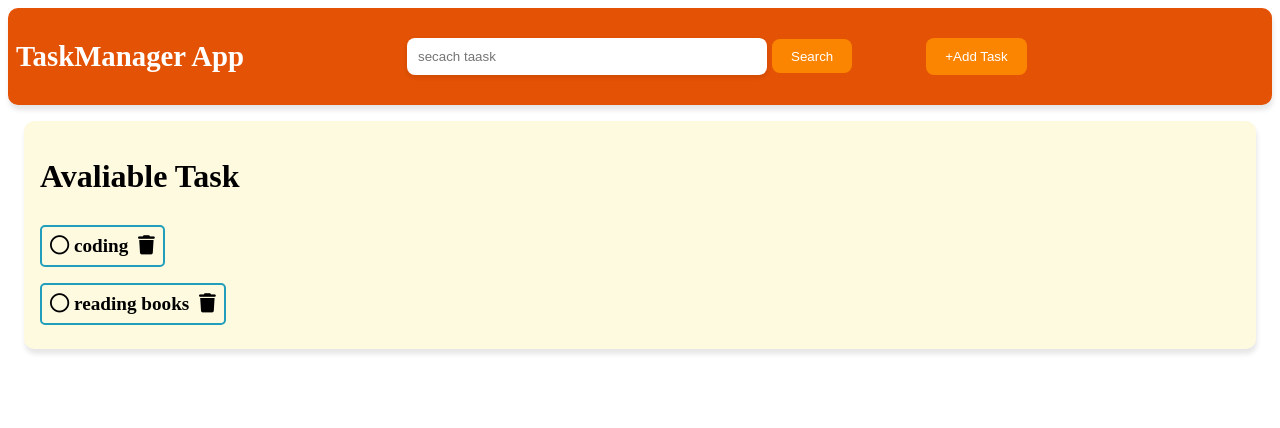
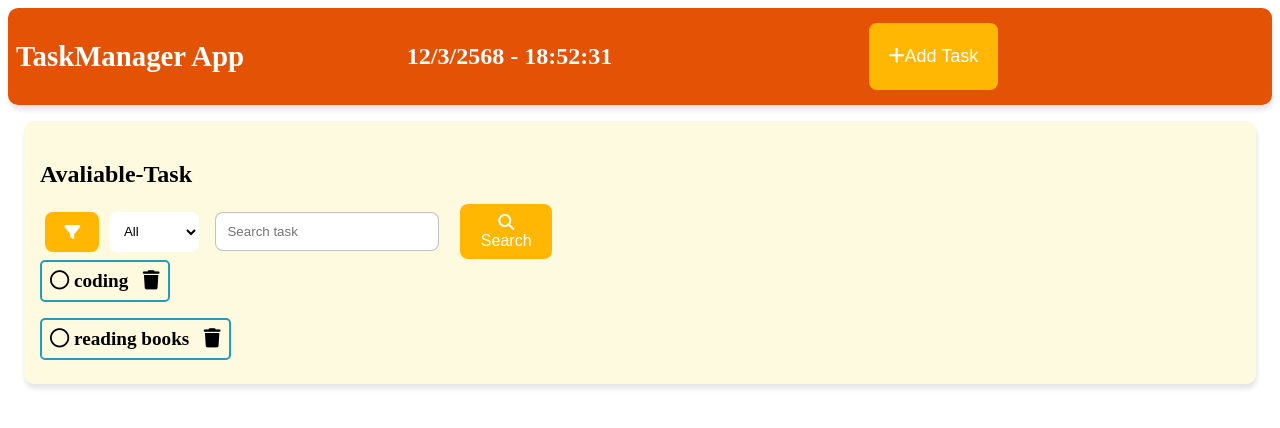
Before and after one commit to pannawat05/taskmanager, a SvelteKit app: page / in a window 1280 px wide. Shown: the top 428 px of the page. Built offline with nearby package versions, Linux system fonts and the light colour scheme.

Commit message:
finished

```diff
--- a/package.json
+++ b/package.json
@@ -17,6 +17,7 @@
 		"vite": "^6.0.0"
 	},
 	"dependencies": {
-		"jquery": "^3.7.1"
+		"jquery": "^3.7.1",
+		"lodash": "^4.17.21"
 	}
 }
--- /dev/null
+++ b/src/components/AddTask.svelte
@@ -0,0 +1,84 @@
+<script>
+    import { createEventDispatcher } from "svelte";
+    import { addTask } from '../stores/tasksStore';
+
+    const dispatch = createEventDispatcher();
+    let taskTitle = "";
+
+    function submitTask() {
+        if (taskTitle.trim() !== "") {
+            addTask(taskTitle);
+            dispatch('close');
+        }
+    }
+</script>
+
+<div class="modal">
+    <div class="modal-content">
+        <h2>Add New Task</h2>
+        <input
+            type="text"
+            placeholder="Enter task title"
+            bind:value={taskTitle}
+        />
+        <div class="buttons">
+            <button class="add" on:click={submitTask}>Add Task</button>
+            <button class="cancel" on:click={() => dispatch('close')}>Cancel</button>
+        </div>
+    </div>
+</div>
+
+<style>
+    .modal {
+        position: fixed;
+        top: 0;
+        left: 0;
+        width: 100%;
+        height: 100%;
+        background: rgba(0, 0, 0, 0.5);
+        display: flex;
+        justify-content: center;
+        align-items: center;
+    }
+    .modal-content {
+        background: white;
+        color:black;
+        padding: 20px;
+        border-radius: 10px;
+        width: 300px;
+        text-align: center;
+    }
+    input {
+        width: 90%;
+        padding: 8px;
+        margin: 10px 0;
+        border: 1px solid #ddd;
+        border-radius: 5px;
+    }
+    .buttons {
+        display: flex;
+        justify-content: space-between;
+    }
+    .add {
+        background-color: #28a745;
+        color: white;
+        padding: 8px 15px;
+        border: none;
+        border-radius: 5px;
+        cursor: pointer;
+    }
+    .add:hover {
+        background-color: #218838;
+    }
+    .cancel {
+        background-color: #dc3545;
+        color: white;
+        padding: 8px 15px;
+        border: none;
+        border-radius: 5px;
+        cursor: pointer;
+    }
+    .cancel:hover {
+        background-color: #c82333;
+    }
+</style>
--- a/src/components/Header.svelte
+++ b/src/components/Header.svelte
@@ -1,43 +1,77 @@
+
 <script>
     import { onMount } from "svelte";
-  import jQuery from "jquery";
+    import AddTask from './AddTask.svelte';
+    import { tasks, addTask } from '../stores/tasksStore';
+    import Searchfilter from "./Searchfilter.svelte";
+    import { createEventDispatcher } from 'svelte';
+
+    let showMenu = false;
+    let showModal = false;
+    let taskName = "";
+
+
+    let searchQuery = '';
+    let filterStatus = 'all';
+
+    const dispatch = createEventDispatcher();
+
+    function handleAddTask() {
+        if (taskName.trim() !== "") {
+            addTask(taskName);
+            taskName = "";
+            showModal = false;
+        }
+    }
+
+    function handleSearch(event) {
+        searchQuery = event.detail.query;
+        updateTaskList();
+    }
+
+    function handleFilter(event) {
+        filterStatus = event.detail.status;
+        updateTaskList();
+    }
+
+    function updateTaskList() {
+
+        dispatch('update', { query: searchQuery, status: filterStatus });
+    }
 
     onMount(() => {
-    const $ = jQuery;
 
-    $(document).ready(function () {
-      const btn = $("#btn");
-      const content = $("#content");
+        var timeDisplay = document.getElementById("time");
 
-      btn.on("click", function () {
-        content.fadeToggle()
+
+function refreshTime() {
+    var dateString = new Date().toLocaleString("th-TH", { timeZone: "Asia/Bangkok" });
+var formattedString = dateString.replace(" ", " - ");
+timeDisplay.innerHTML = formattedString;
+
+}
+
+setInterval(refreshTime, 1000);
     });
-    });
-  });
-
 </script>
 
 <nav>
     <div class="mobile">
         <h1>TaskManager App</h1>
-        <div class="ToggleBtn" id="btn">
-            <i class="fa-solid fa-bars" id ="toggle"></i>
+        <div class="ToggleBtn" id="btn" on:click={() => showMenu = !showMenu}>
+            <i class="fa-solid fa-bars" id="toggle"></i>
         </div>
     </div>
 
-    <div class="body" id="content">
-        <div class="search-wrap">
-            <input
-                type="search"
-                name="search task"
-                placeholder="secach taask"
-                id=""
-            />
-            <button class="search">Search</button>
-        </div>
-        <button class="add">+Add Task</button>
+    <div class="body" class:hidden={!showMenu}>
+        <h2 id="time"></h2>
+
+        <button class="add" on:click={() => showModal = true}><i class="fa-solid fa-plus"></i>Add Task</button>
     </div>
 
+    {#if showModal}
+        <AddTask on:close={() => showModal = false} />
+    {/if}
 </nav>
 
 <style>
@@ -53,7 +87,6 @@
     }
     nav h1 {
         font-size: 1.8rem;
-    margin-right: 10px;
     }
     nav .search-wrap {
         display: flex;
@@ -65,30 +98,24 @@ nav input {
         width: 70%;
         border: none;
         border-radius: 8px;
-    box-shadow: 0 2px 5px rgba(0, 0, 0, 0.1);
     }
     nav button {
         padding: 0.6rem 1.2rem;
         margin-left: 5px;
         border: none;
         border-radius: 8px;
-    background-color:#fb8500;
+        background-color:#ffb703;
         color: white;
         cursor: pointer;
-    transition: background-color 0.3s ease;
-}
-nav button:hover {
-    background-color: #ff9b31;
-}
-nav button:active {
-    background-color: #e35205;
-}
-nav button:focus {
-    outline: none;
-    box-shadow: 0 0 0 3px rgba(255, 179, 71, 0.5);
     }
     nav .add {
         margin-right: 10px;
+        margin-left:30%;
+        width:15%;
+        font-size: large;
+    }
+    .add i {
+        font-size: large;
     }
     nav .body {
         display: flex;
@@ -97,53 +124,22 @@ nav .body {
     }
     i {
         font-size: 40px;
-    float: right;
     }
     .ToggleBtn {
         display: none;
-    width: 30vw;
     }
     nav .mobile {
         display: flex;
         width: 100%;
         justify-content: space-between;
     }
-
-@media (max-width: 768px) {
-    nav {
-        flex-direction: column;
-        align-items: flex-start;
-        padding: 0.5rem;
+    .search-wrap select {
+        padding: 0.7rem;
+        border: none;
+        border-radius: 8px;
+        box-sizing: border-box;
+        height: 40px;
+        margin-right: 5px;
+        background-color: #fff;
     }
-    nav .search-wrap {
-        width: 100%;
-        margin-top: 1rem;
-    }
-    nav input {
-        width: 100%;
-    }
-    nav .add {
-        display: flex;
-        margin-top: 1rem;
-        margin-left: 0;
-    }
-    nav .body {
-        display: none;
-        margin-left: 0;
-    }
-    .ToggleBtn {
-        display: flex;
-        justify-content: flex-end;
-        margin-top: 10px;
-        margin-right: 10%;
-    }
-    .ToggleBtn:hover {
-        cursor: pointer;
-    }
-    nav h1 {
-        width: 100%;
-        text-align: left;
-    }
-}
-
 </style>
--- /dev/null
+++ b/src/components/Searchfilter.svelte
@@ -0,0 +1,111 @@
+<script>
+    import { createEventDispatcher } from 'svelte';
+
+    let searchQuery = '';
+    let filterStatus = 'all';
+
+    const dispatch = createEventDispatcher();
+
+    function handleSearch() {
+        dispatch('search', { query: searchQuery });
+    }
+
+    function handleFilterChange(event) {
+        filterStatus = event.target.value;
+        dispatch('filter', { status: filterStatus });
+    }
+let istoggle = false;
+    function hideform() {
+        let form = document.querySelector('.form');
+        if (istoggle) {
+            form.style.display = 'none';
+            istoggle = false;
+
+        } else {
+            form.style.display = 'flex';
+            istoggle = true;
+        }
+
+    }
+</script>
+
+<div class="s">
+    <button type="button" class="fa-solid fa-filter" id="f" on:click={hideform} aria-label="Toggle filter form"></button>
+    <div class="form">
+        <select name="state" id="state" on:change={handleFilterChange}>
+            <option value="all">All</option>
+            <option value="true">Completed</option>
+            <option value="false">Pending</option>
+        </select>
+        <input type="search" name="search task" placeholder="Search task" bind:value={searchQuery} />
+        <button class="search" on:click={handleSearch}><i class="fa-solid fa-magnifying-glass"></i>Search</button>
+    </div>
+</div>
+
+<style>
+    div {
+        display: flex;
+        gap: 1rem;
+        width: 40vw;
+        height: 40px;
+    }
+    input {
+        padding: 0.7rem;
+        width: 50%;
+        border: 1px #8787 solid;
+        outline: none;
+        border-radius: 8px;
+    }
+    button {
+        padding: 0.6rem 1.2rem;
+        margin-left: 5px;
+        border: none;
+        border-radius: 8px;
+        background-color: #ffb703;
+        width: 20%;
+        color: white;
+        cursor: pointer;
+        font-size: medium;
+    }
+    button i {
+        font-size: medium;
+    }
+
+    select {
+        padding: 0.7rem;
+        width: 20%;
+        border: none;
+        background-color: white;
+        outline: none;
+        border-radius: 8px;
+        margin-left: 35px;
+        height: 40px;
+    }
+    h3 {
+        padding: 0.5rem;
+        margin: 0.5rem 0;
+        font-size: larger;
+    }
+    .s {
+        display: flex;
+    }
+    .s #f {
+        margin-right: -2.6rem;
+        cursor: pointer;
+        background-color: none !important;
+        border: none;
+        width:fit-content!important;
+
+    }
+    .form {
+        display: flex;
+        justify-content: center;
+        align-items: center;
+        animation: both 2s;
+
+    }
+
+
+
+
+</style>
--- a/src/components/TaskList.svelte
+++ b/src/components/TaskList.svelte
@@ -1,26 +1,64 @@
 <script>
-    import { tasks } from '../stores/tasksStore';
-    import { onMount } from 'svelte';
+    import { tasks, toggleTask, deleteTask } from '../stores/tasksStore';
+    import SearchFilter from './SearchFilter.svelte'; // Make sure the correct path is used
 
-    let taskList = [];
+    let searchQuery = '';
+    let filterStatus = 'all';
 
-    onMount(() => {
-        $: taskList = $tasks; // อัปเดตค่า taskList ทุกครั้งที่ $tasks เปลี่ยน
-    });
+    function handleSearch(event) {
+        searchQuery = event.detail.query;
+    }
+
+    function handleFilter(event) {
+        filterStatus = event.detail.status;
+    }
+
+    $: filteredTasks = $tasks
+        ? $tasks.filter(task => {
+            const matchesQuery = task.title.toLowerCase().includes(searchQuery.toLowerCase());
+            const matchesStatus = filterStatus === 'all' || task.completed.toString() === filterStatus;
+            return matchesQuery && matchesStatus;
+        })
+        : [];
 </script>
 
-{#if taskList.length === 0}
-    <p>No tasks yet. Add some!</p>
+<div  class = "search">
+    <p>Avaliable-Task</p>
+    <SearchFilter on:search={handleSearch} on:filter={handleFilter} />
+</div>
+
+{#if filteredTasks.length === 0}
+    <p>No tasks found.</p>
 {:else}
-    <div>
-        {#each taskList as task (task.id)}
-            <b>
+    <div id="task">
+        {#each filteredTasks as task (task.id)}
+            <b style="text-decoration: {task.completed ? 'line-through' : 'none'};">
                 {#if task.completed}
-                <i class="fa-solid fa-circle-check"></i>
+                    <i
+                        class="fa-solid fa-circle-check state-icon"
+                        on:click={() => toggleTask(task.id)}
+                        role="button"
+                        tabindex="0"
+                        on:keydown={(e) => e.key === 'Enter' && toggleTask(task.id)}
+                    ></i>
                 {:else}
-                <i class="fa-regular fa-circle"></i>
+                    <i
+                        class="fa-regular fa-circle state-icon"
+                        on:click={() => toggleTask(task.id)}
+                        role="button"
+                        tabindex="0"
+                        on:keydown={(e) => e.key === 'Enter' && toggleTask(task.id)}
+                    ></i>
                 {/if}
-                {task.title} &nbsp;<i class="fa-solid fa-trash"></i>
+                {task.title} &nbsp;
+                <i
+                    class="fa-solid fa-trash"
+                    on:click={() => deleteTask(task.id)}
+                    id="del"
+                    role="button"
+                    tabindex="0"
+                    on:keydown={(e) => e.key === 'Enter' && deleteTask(task.id)}
+                ></i>
             </b>
         {/each}
     </div>
@@ -40,4 +78,25 @@
         display: flex;
         flex-direction: column;
     }
+    .state-icon {
+        cursor: pointer;
+    }
+    #del {
+        cursor: pointer;
+    }
+    #del:hover {
+        color: red;
+        font-size: larger;
+    }
+    .search{
+        width:60vw;
+        display: flex;
+    }
+    .search p{
+        font-size: 1.5rem;
+        margin-right: 1rem;
+        font-weight: bold;
+        margin-bottom: 5px s;
+    }
+
 </style>
--- a/src/routes/+page.svelte
+++ b/src/routes/+page.svelte
@@ -1,10 +1,10 @@
 <script>
     import Header from '../components/Header.svelte';
     import TaskList from '../components/TaskList.svelte';
+    import AddTask from '../components/AddTask.svelte';
 </script>
 <Header />
 <div class="card">
-    <h1>Avaliable Task</h1>
 <TaskList />
 </div>
 <style>
```
Also changed, not shown: src/stores/tasksStore.js (+9 -12 lines), 1 other file (tests, documents, lock files or other folders). Lines whose indentation alone changed are shown as unchanged.
